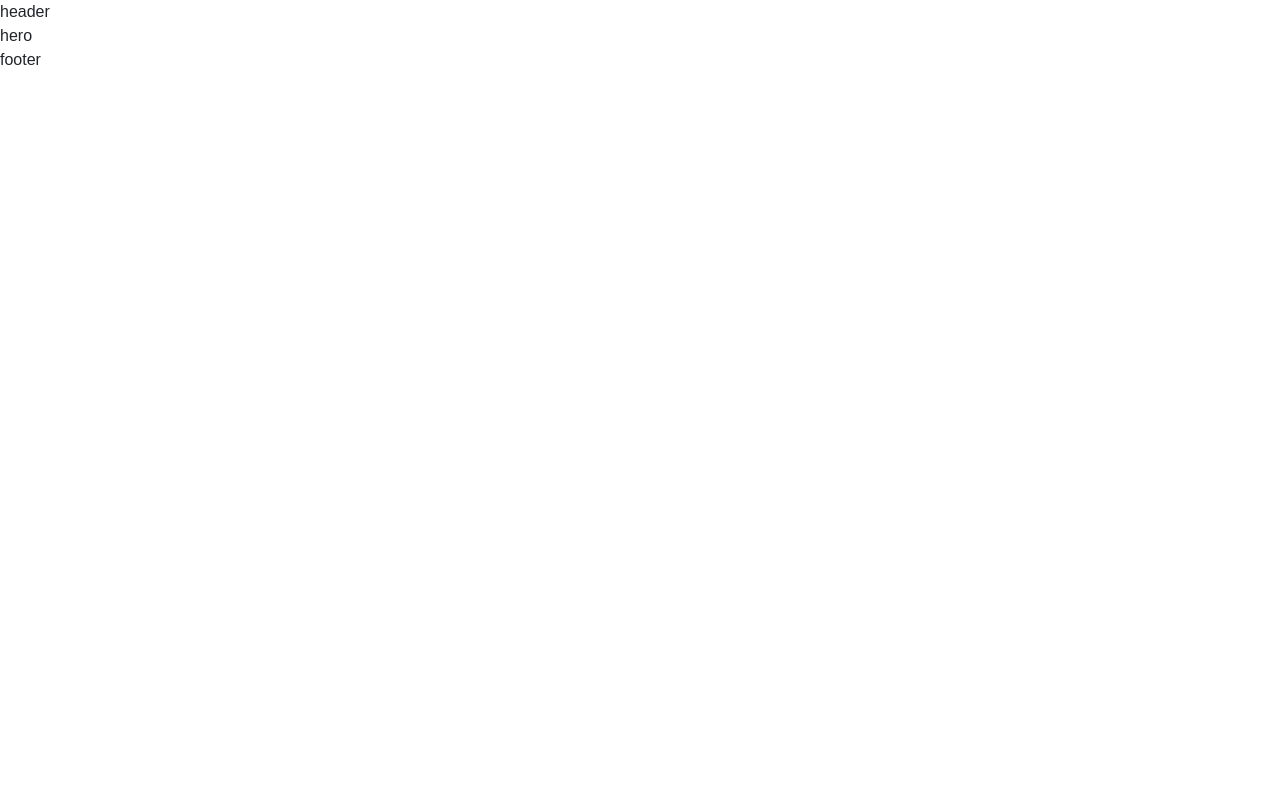
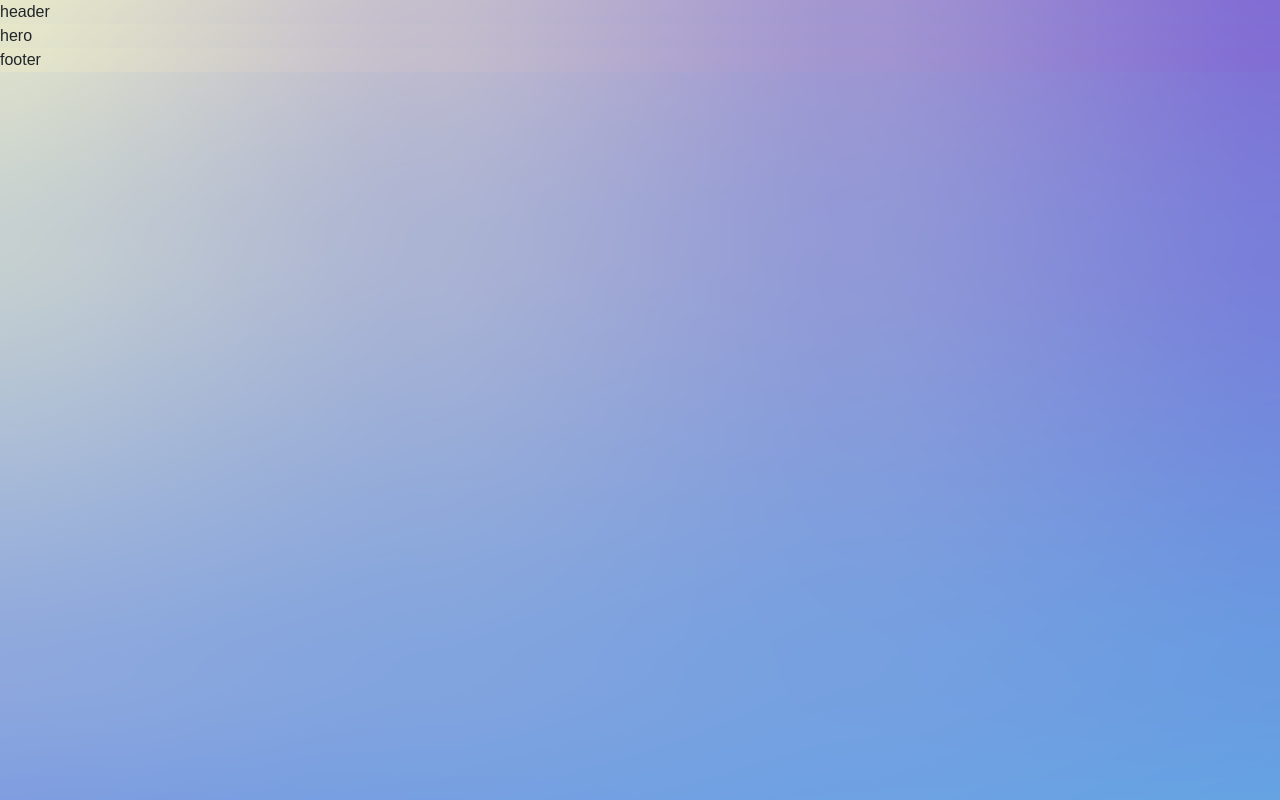
Before and after one commit to xxEasterGrymm/here4You, a React (Create React App) app: page / in a window 1280 px wide. Built offline with nearby package versions, Linux system fonts and the light colour scheme.

Commit message:
background gradient added

```diff
--- a/public/index.html
+++ b/public/index.html
@@ -9,7 +9,7 @@
       name="description"
       content="Web site created using create-react-app"
     />
-    <title>VocabYoulary</title>
+    <title>Here4You</title>
   </head>
   <body>
     <noscript>You need to enable JavaScript to run this app.</noscript>
--- a/src/styles/styles.scss
+++ b/src/styles/styles.scss
@@ -2,11 +2,10 @@
 @import './hero.scss';
 @import './footer.scss';
 
-$primary-color: #000000;
-$secondary-color: #ffffff;
-
 * {
     font-family: "Lexend Deca", sans-serif;
     margin-left: 0px;
-
+    background-image: url('../images/light-backround.png');
+    background-repeat: no-repeat;
+    background-size: 100%;
 }
```
Also changed, not shown: src/images/light-backround.png (added).
